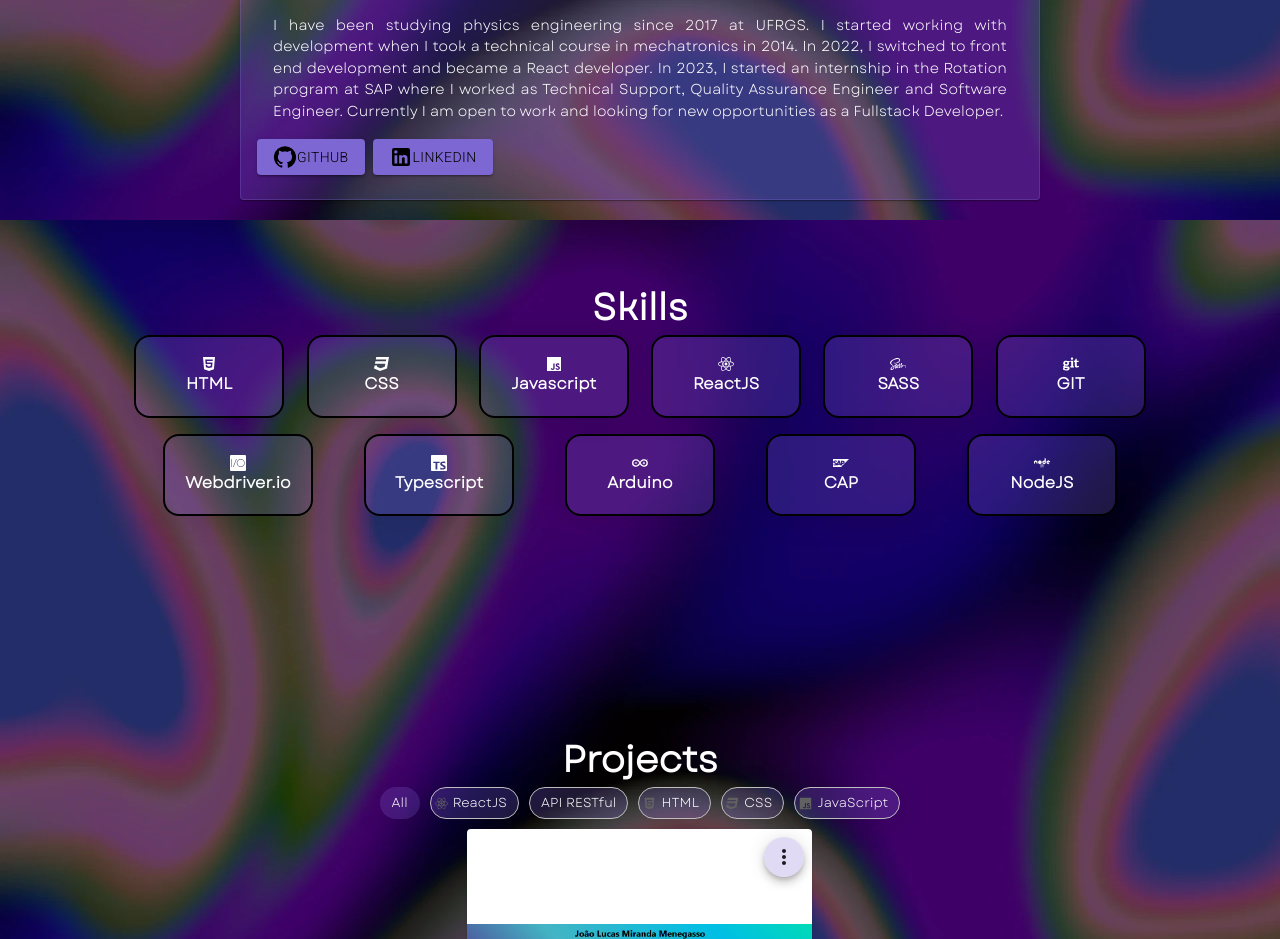
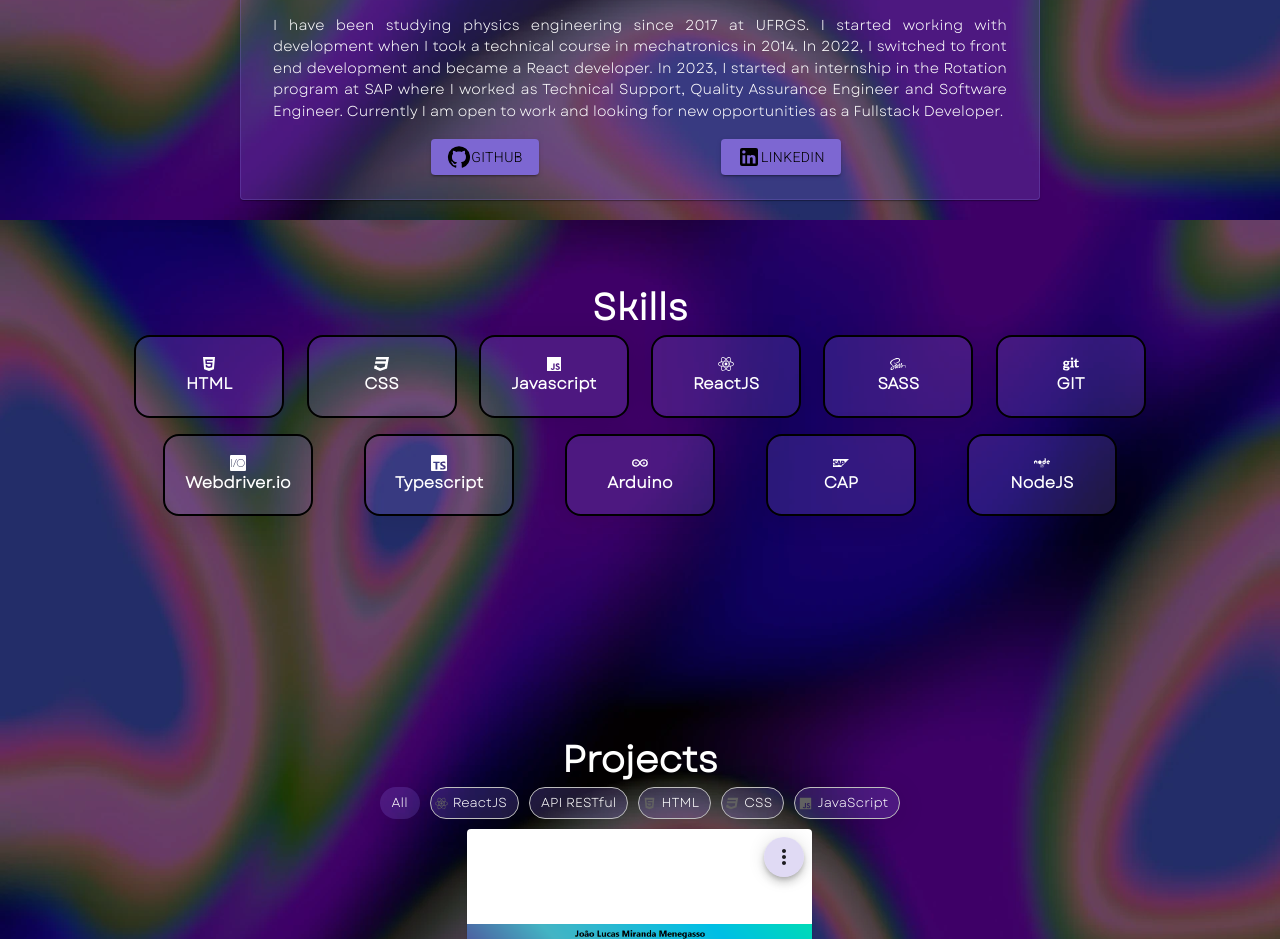
Before and after one commit to joaolucasmm/portfolio-dev, a React (Create React App) app: page / in a window 1280 px wide. Shown: the part 1380-2319 px from the top of the page. Built offline with nearby package versions, Linux system fonts and the light colour scheme.

Commit message:
Fix About button links and spacing

```diff
--- a/src/Assets/style/style.css
+++ b/src/Assets/style/style.css
@@ -482,13 +482,18 @@
 .about .container_about .about_content .about_text {
   margin: 1rem;
 }
-.about .container_about .about_content .button {
+.about .container_about .about_content .buttons {
+  display: flex;
+  flex-direction: row;
+  justify-content: space-evenly;
+}
+.about .container_about .about_content .buttons .button {
   color: black;
   background: #7d67d2;
   margin-right: 0.5rem;
   transition: transform 0.2s;
 }
-.about .container_about .about_content .button:hover {
+.about .container_about .about_content .buttons .button:hover {
   transform: scale(1.1);
 }
 .about .container_about .about_content_dark {
--- a/src/Components/About/About.jsx
+++ b/src/Components/About/About.jsx
@@ -20,12 +20,12 @@ function About({ styleSection, language, darkMode }) {
                         {textSelector(language, 2)}
                         </p>
                     </section>
-                    <section>
-                        <Button className={"button " + (darkMode && "button_dark")} variant="contained" onClick={() => window.open("https://www.linkedin.com/in/jo%C3%A3o-lucas-miranda-menegasso/", "_blank")}>
+                    <section className="buttons">
+                        <Button className={"button " + (darkMode && "button_dark")} variant="contained" onClick={() => window.open("https://github.com/joaolucasmm", "_blank")}>
                             <GitHubIcon />
                             GitHub
                         </Button>
-                        <Button className={"button " + (darkMode && "button_dark")} variant="contained" onClick={() => window.open("https://github.com/joaolucasmm", "_blank")}>
+                        <Button className={"button " + (darkMode && "button_dark")} variant="contained" onClick={() => window.open("https://www.linkedin.com/in/jo%C3%A3o-lucas-miranda-menegasso/", "_blank")}>
                             <LinkedInIcon />
                             LinkedIn
                         </Button>
--- a/src/Components/About/About.scss
+++ b/src/Components/About/About.scss
@@ -28,6 +28,10 @@
             .about_text {
                 margin: 1rem;
             }
+            .buttons {
+                display: flex;
+                flex-direction: row;
+                justify-content: space-evenly;
                 .button {
                     color: black;
                     background: $color2;
@@ -38,6 +42,7 @@
                     transform: scale(1.1);
                 }
             }
+        }
         .about_content_dark {
             color: white;
         }
```
Also changed, not shown: 1 other file (tests, documents, lock files or other folders). Lines whose indentation alone changed are shown as unchanged.
